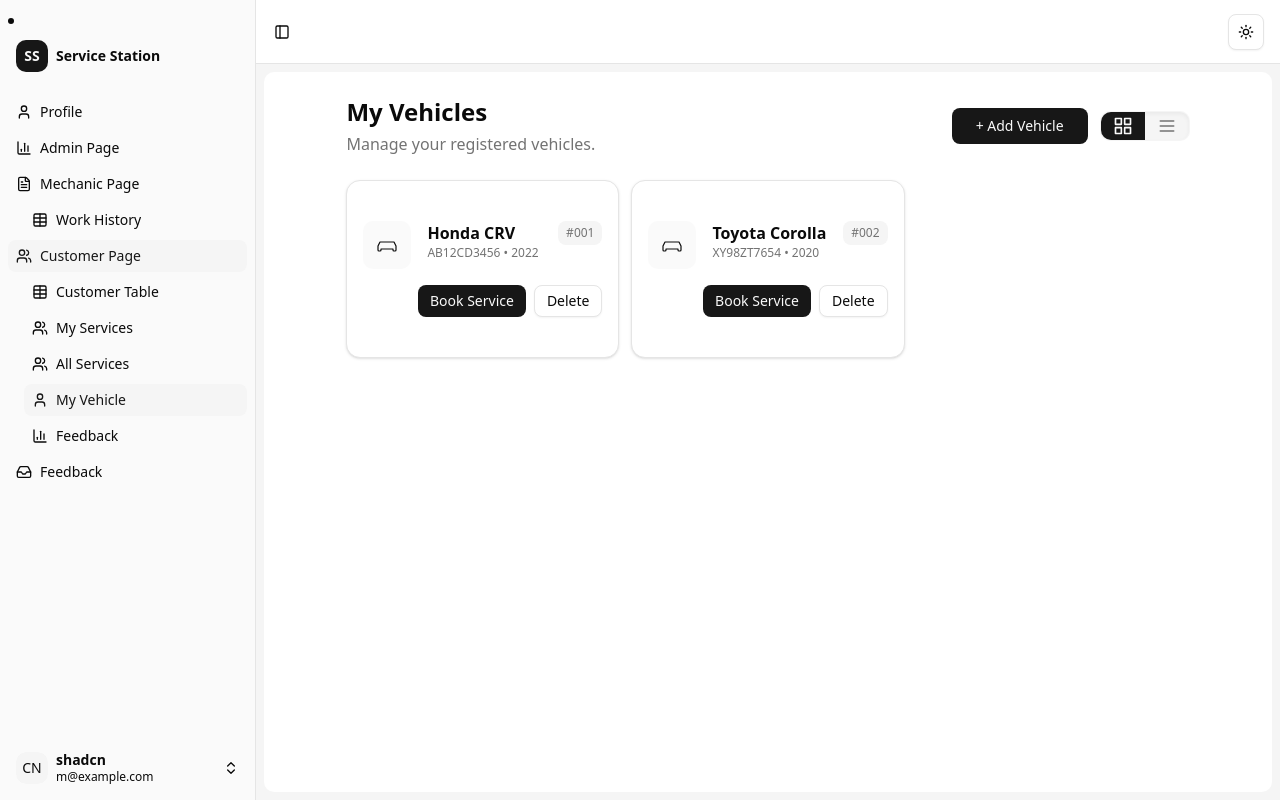
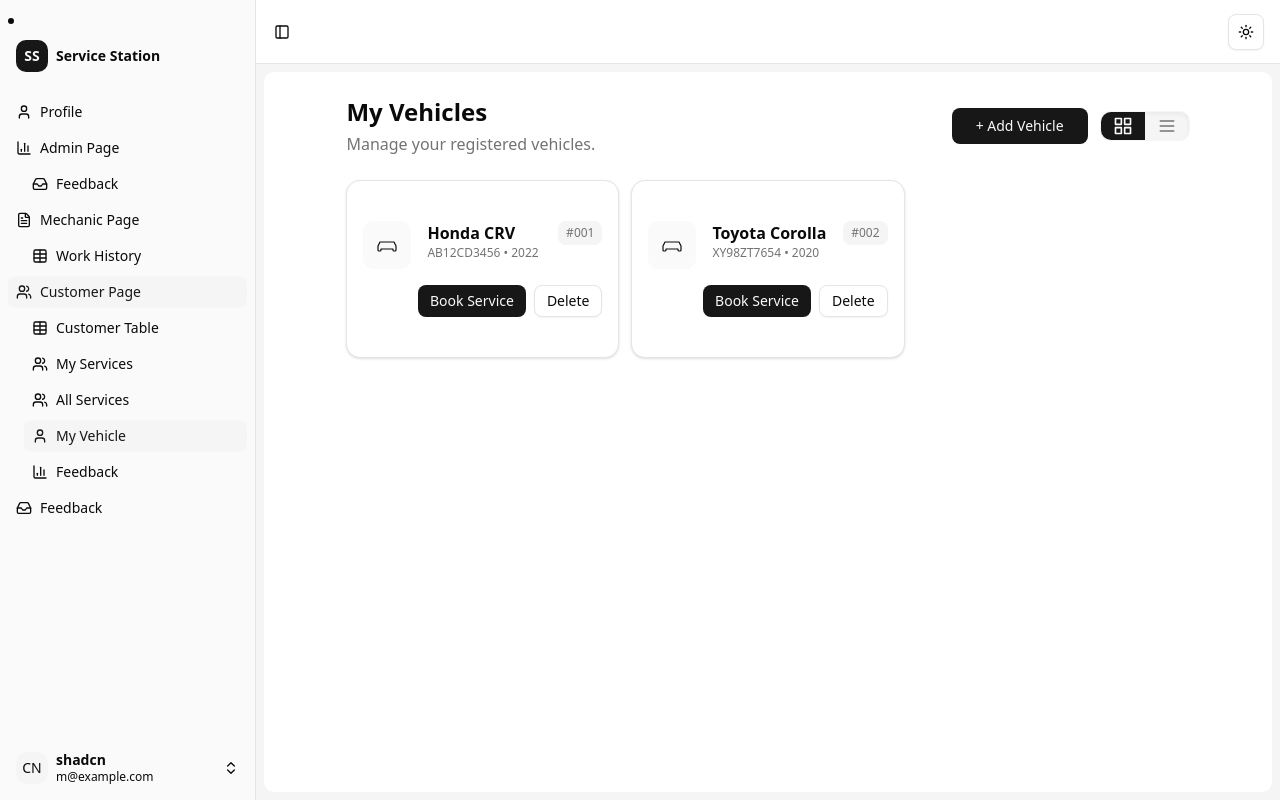
Before and after one commit to prakashsp23/CDAC-Project, a React (Vite) app in the folder client/: page /customers/vehicles in a window 1280 px wide. Built offline with nearby package versions, Linux system fonts and the light colour scheme.

Commit message:
feat(admin): add FeedbackPage route and sidebar menu entry for admin feedback module

```diff
--- a/client/src/components/sidebar/nav-main.jsx
+++ b/client/src/components/sidebar/nav-main.jsx
@@ -19,6 +19,9 @@ const items = [
     title: "Admin Page",
     url: "/admin",
     icon: BarChart3,
+    children: [
+      { title: "Feedback", url: "/admin/feedback", icon: Inbox },
+    ],
   },
   {
     title: "Mechanic Page",
--- a/client/src/main.jsx
+++ b/client/src/main.jsx
@@ -42,6 +42,8 @@ import { createBrowserRouter, createRoutesFromElements, Outlet, Route, RouterPro
 import { ThemeProvider } from "./components/theme-provider.jsx"
 import LandingPage from "./components/screens/landingPage/landingPage.jsx"
 import AdminPanel from "./components/screens/admin/adminPanel.jsx"
+import FeedbackPage from "./components/screens/admin/Pages/Feedback.jsx"
+
 import MechanicPanel from "./components/screens/mechanic/mechanicPanel.jsx"
 import Login from "./components/screens/auth/login.jsx"
 import Register from "./components/screens/auth/register.jsx"
@@ -71,7 +73,10 @@ const router = createBrowserRouter(
         <Route path="/register" element={<Register />} />
       </Route>
       <Route element={<ProtectedLayout />}>
-        <Route path="/admin" element={<AdminPanel />} />
+        <Route path="/admin" element={<Outlet />}>
+          <Route index element={<AdminPanel />} />
+          <Route path="feedback" element={<FeedbackPage />} />
+        </Route>
         <Route path="/customers" element={<Outlet />}>
           <Route index element={<CustomerDashboard />} />
           <Route path="table" element={<CustomerTable />} />
```
